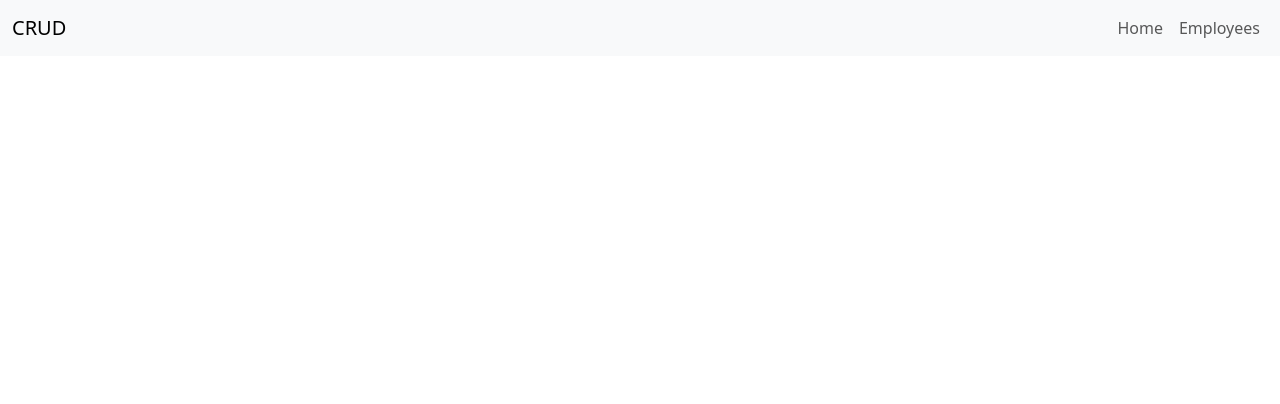
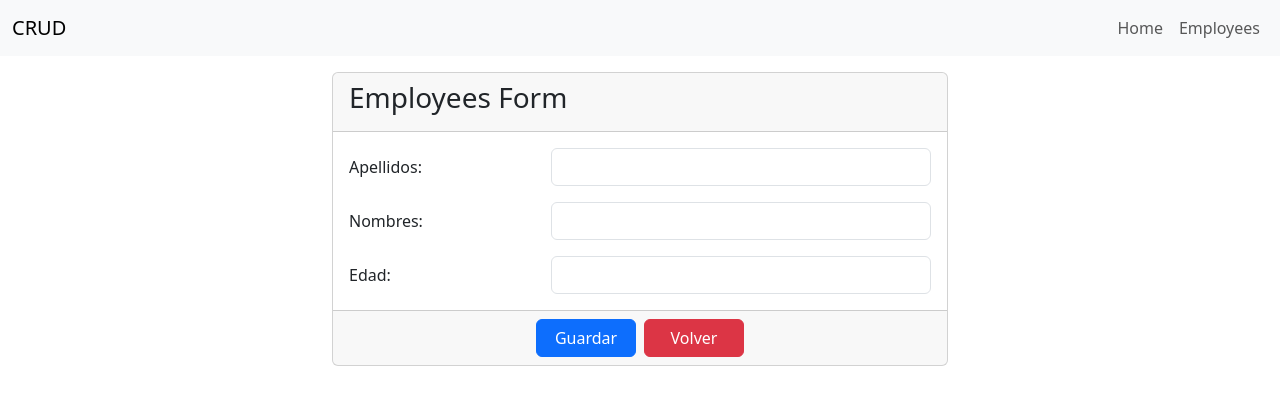
Before and after one commit to EstefanoVilela/vuejs-crud, a Vue app: page /employees/edit in a window 1280 px wide. Before the commit this address had no page. Shown: the top 404 px of the page. Built offline with nearby package versions, Linux system fonts and the light colour scheme.

Commit message:
employees update

```diff
--- a/src/interfaces/employee.interface.ts
+++ b/src/interfaces/employee.interface.ts
@@ -1,6 +1,6 @@
 export default interface Employee {
-  id: Number;
+  id: Number|null;
   last_name: String;
   first_name: String;
-  age: Number;
+  age: Number|null;
 }
--- a/src/router/index.ts
+++ b/src/router/index.ts
@@ -21,6 +21,10 @@ const router = createRouter({
           path: 'create',
           component: () => import('@/views/employees/Form.vue')
         },
+        {
+          path: 'edit',
+          component: () => import('@/views/employees/Form.vue')
+        },
       ]
     }
   ]
--- a/src/stores/employee.store.ts
+++ b/src/stores/employee.store.ts
@@ -5,29 +5,53 @@ import type Employee from '@/interfaces/employee.interface'
 
 export const useEmployeeStore = defineStore('employee', () => {
   const employee = ref<Employee>({
-    id: 0,
+    id: null,
     last_name: '',
     first_name: '',
-    age: 0
+    age: null
   })
 
+  const method = ref<String>('')
+  const setMethod = (currentMethod: String) => method.value = currentMethod
+
+  const clean = () => {
+    employee.value = {
+      id: null,
+      last_name: '',
+      first_name: '',
+      age: null
+    }
+  }
+
   const submit = async () => {
+    if(method.value === 'POST') {
       const res = await Axios.post('http://localhost/evil-models/ws.php', employee.value);
 
       if (res.status === 200 && res.statusText === 'OK') {
         const { status, message } = res.data
         alert(message)
 
-      if (status == 1) {
-        employee.value = {
-          id: 0,
-          last_name: '',
-          first_name: '',
-          age: 0
+        if (status == 1) clean()
+      } else alert("Error")
+    } else {
+      const res = await Axios.put(`http://localhost/evil-models/ws.php?id=${ employee.value.id }`, employee.value);
+
+      if (res.status === 200 && res.statusText === 'OK') {
+        const { status, message } = res.data
+        alert(message)
+
+        // if (status == 1)
+      } else alert("Error")
     }
   }
+
+  const getEmployee = async (id: number) => {
+    const res = await Axios.get('http://localhost/evil-models/ws.php?id='+id);
+
+    if (res.status === 200 && res.statusText === 'OK') {
+      employee.value = res.data.payload
     } else alert("Error")
   }
 
-  return { employee, submit }
+  return { employee, setMethod, clean, submit, getEmployee }
 })
--- a/src/views/employees/Form.vue
+++ b/src/views/employees/Form.vue
@@ -1,9 +1,23 @@
 <script setup lang="ts">
 
-import { RouterLink } from 'vue-router'
+import { onMounted } from 'vue'
+import { RouterLink, useRoute } from 'vue-router'
 import { useEmployeeStore } from '@/stores/employee.store'
 
+const route = useRoute()
 const es = useEmployeeStore()
+
+onMounted(() => {
+  const { id } = route.query
+
+  if (id) {
+    es.getEmployee(parseInt(id as string));
+    es.setMethod("PUT");
+  } else {
+    es.clean()
+    es.setMethod("POST");
+  }
+})
 </script>
 
 <template>
--- a/src/views/employees/List.vue
+++ b/src/views/employees/List.vue
@@ -33,6 +33,8 @@ onMounted(() => es.getEmployees())
           <td>{{ employee.first_name }}</td>
           <td>{{ employee.age }}</td>
           <td>
+            <RouterLink :to="`/employees/edit?id=${ employee.id }`" class="btn btn-warning me-2">Editar</RouterLink>
+
             <button class="btn btn-danger" @click="es.destroy" :data-id="employee.id">Eliminar</button>
           </td>
         </tr>
```
Lines whose indentation alone changed are shown as unchanged.
